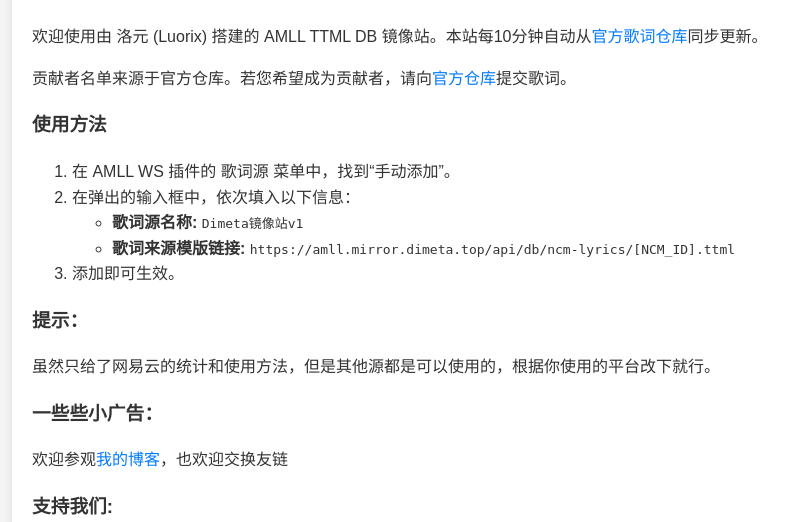
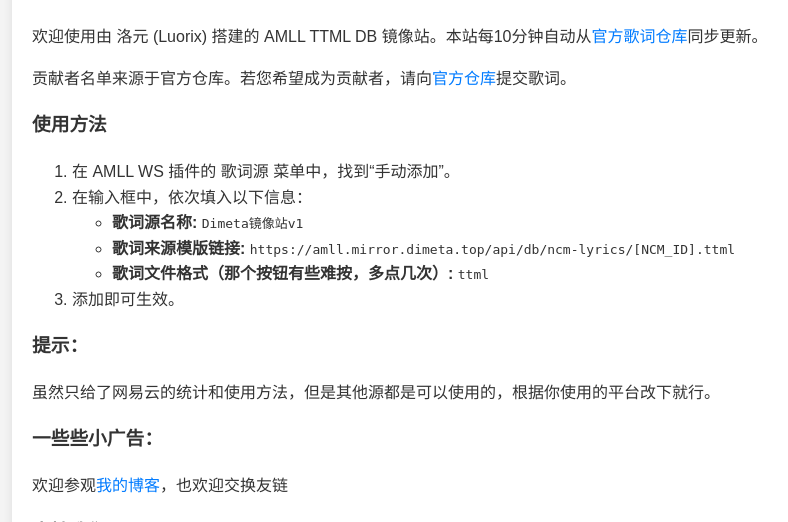
Before and after one commit to LuorixDev/amll-ttml-db-auto-mirror, a Flask app: page / in a window 1280 px wide. Shown: the part 180-702 px from the top of the page, without its empty margins (208-996 px from the left). Run offline with Flask 3, Linux system fonts and the light colour scheme; data that the repository does not hold is empty.

Commit message:
index fix2

```diff
--- a/templates/index.html
+++ b/templates/index.html
@@ -60,10 +60,11 @@
         <h3>使用方法</h3>
         <ol>
             <li>在 AMLL WS 插件的 歌词源 菜单中，找到“手动添加”。</li>
-            <li>在弹出的输入框中，依次填入以下信息：</li>
+            <li>在输入框中，依次填入以下信息：</li>
             <ul>
                 <li><strong>歌词源名称:</strong> <code>Dimeta镜像站v1</code></li>
                 <li><strong>歌词来源模版链接:</strong> <code>https://amll.mirror.dimeta.top/api/db/ncm-lyrics/[NCM_ID].ttml</code></li>
+                <li><strong>歌词文件格式（那个按钮有些难按，多点几次）:</strong> <code>ttml</code></li>
             </ul>
             <li>添加即可生效。</li>
         </ol>
```
